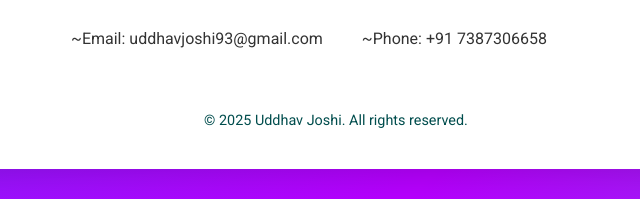
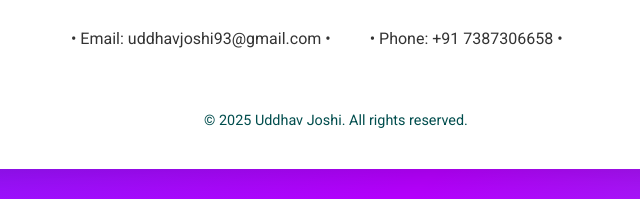
Before and after one commit to Mr-HECKER147/My-Personal-Portfolio, a plain HTML site: page index.html in a window 1280 px wide. Shown: the part 654-853 px from the top of the page, 304-944 px from the left. Drawn offline with Linux system fonts and the light colour scheme.

Commit message:
Update index.html

```diff
--- a/index.html
+++ b/index.html
@@ -65,14 +65,14 @@
   <i class="fab fa-instagram"></i> Instagram
 </a>
 <a class="social-link">
-<i class="fab fa-linkedin">Linkedin</i>
+<i class="fab fa-linkedin">LinkedIn</i>
 </a>
 
     <section id="contact">
       <h2>Contact Me</h2>
 
-      <p>~Email: uddhavjoshi93@gmail.com</p>
-      <p>~Phone: +91 7387306658</p>
+      <p>• Email: uddhavjoshi93@gmail.com •</p>
+      <p>• Phone: +91 7387306658 •</p>
 
     </section>
 
```
